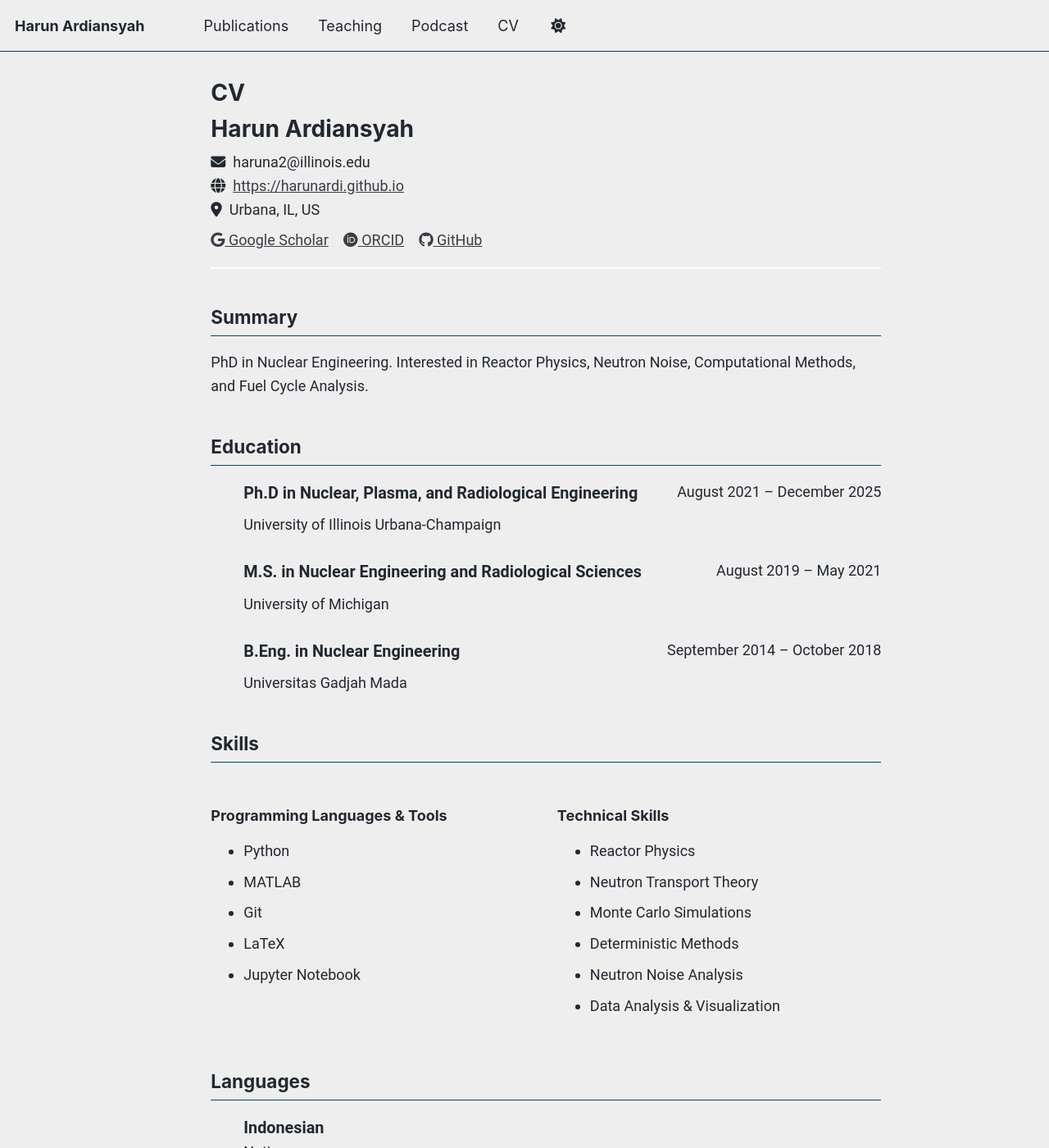
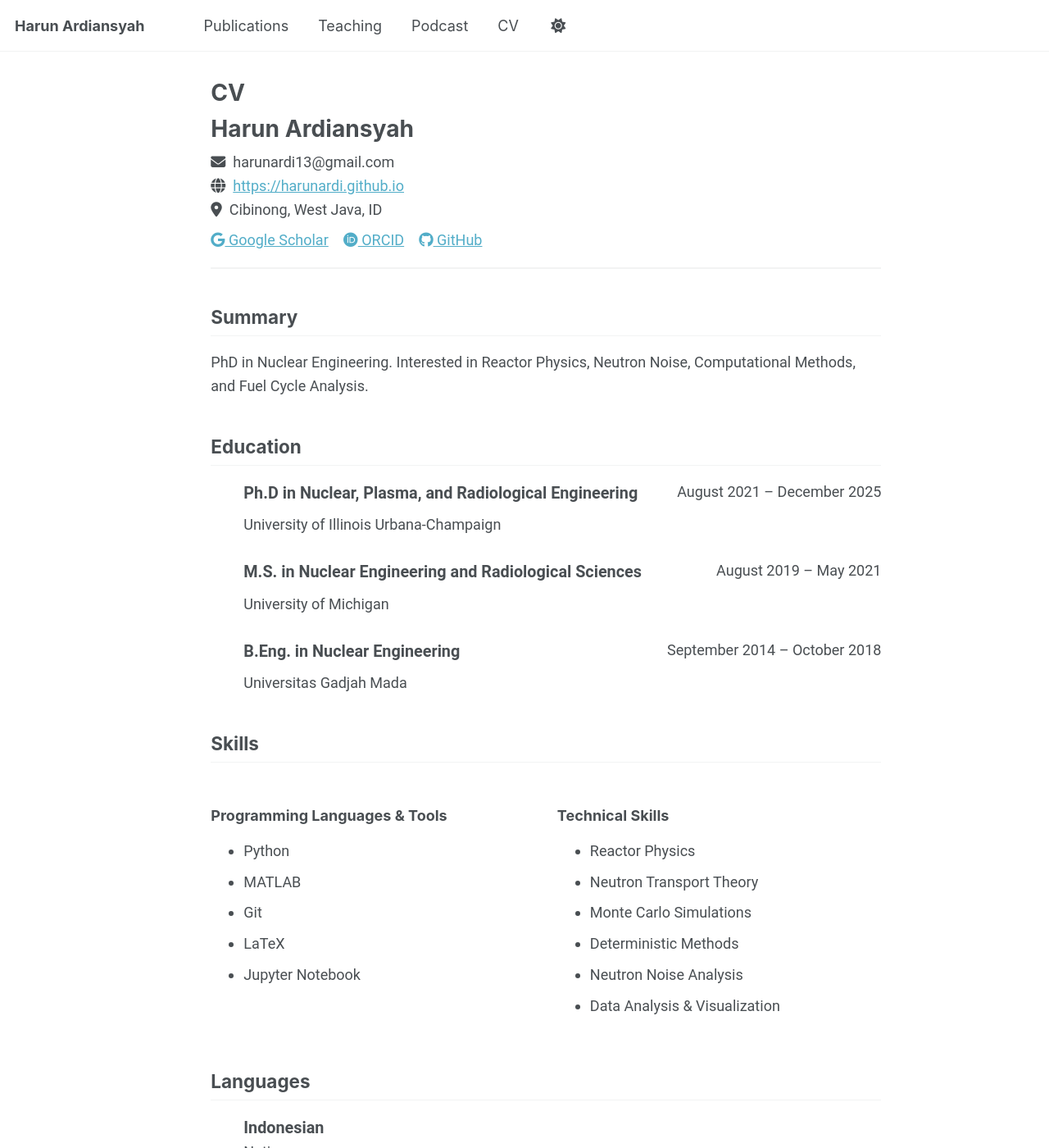
Before and after one commit to harunardi/harunardi.github.io, a Jekyll site: the page built from _pages/cv.md, in a window 1280 px wide and 1400 px high. Shown: the whole window at 82% size. Built offline with Jekyll 4.4.1, drawn with Linux system fonts in a browser that asks for light colours; a script bundle is joined from its source files by our own code; library files that are not in the unit come from our copies.

Commit message:
edit locations

```diff
--- a/_config.yml
+++ b/_config.yml
@@ -8,7 +8,7 @@
 
 # Basic Site Settings
 locale                   : "en-US"
-site_theme               : "air" # Currently available options are "default", "air"
+site_theme               : "default" # Currently available options are "default", "air"
 title                    : "Harun Ardiansyah"
 title_separator          : "-"
 name                     : &name "Harun Ardiansyah"  # Update this with your name
@@ -27,10 +27,10 @@ author:
   name             : "Harun Ardiansyah"
   pronouns         : # example: "she/her"
   bio              : "PhD in Nuclear Engineering. Interested in Reactor Physics, Neutron Noise, and Computational Methods."
-  location         : "Urbana, IL, USA"
-  employer         : "UIUC"
+  location         : "Cibinong, Indonesia"
+  employer         : "UNHAN"
   uri              : # URL
-  email            : "haruna2@illinois.edu"
+  email            : "harunardi13@gmail.com"
 
   # Academic websites
   academia         : # URL
--- a/_data/cv.json
+++ b/_data/cv.json
@@ -1,15 +1,15 @@
 {
   "basics": {
     "name": "Harun Ardiansyah",
-    "email": "haruna2@illinois.edu",
+    "email": "harunardi13@gmail.com",
     "website": "https://harunardi.github.io",
     "summary": "PhD in Nuclear Engineering. Interested in Reactor Physics, Neutron Noise, Computational Methods, and Fuel Cycle Analysis.",
     "location": {
       "address": "",
       "postalCode": "",
-      "city": "Urbana",
-      "countryCode": "US",
-      "region": "IL"
+      "city": "Cibinong",
+      "countryCode": "ID",
+      "region": "West Java"
     },
     "profiles": [
       {
```
Also changed, not shown: _pages/about.md (+1 -1 lines).
